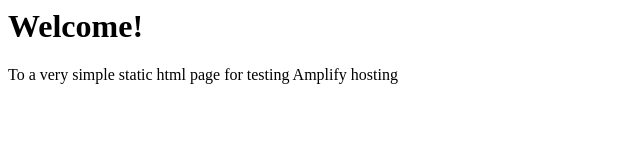
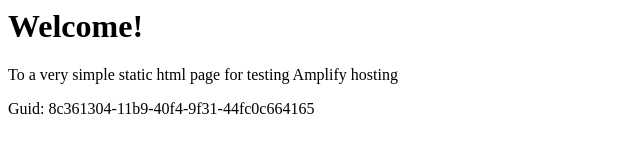
Before and after one commit to aws-aemilia-gru/Github-PR-Commit-Integration-Test-DoNotTouch-Gith-OKSLNVO2-v1-prod-sa-east-1, a website: page src/index.html in a window 1280 px wide. Shown: the whole page, without its empty margins (0-640 px from the left). Drawn offline with Linux system fonts and the light colour scheme.

Commit message:
commit from integ tests

```diff
--- a/src/index.html
+++ b/src/index.html
@@ -1,3 +1,5 @@
+
+
 <html lang="en">
 
 <head>
@@ -10,6 +12,6 @@
 <body>
     <h1>Welcome!</h1>
     <p>To a very simple static html page for testing Amplify hosting</p>
-</body>
+    <p>Guid: 8c361304-11b9-40f4-9f31-44fc0c664165</p></body>
 
 </html>
```
